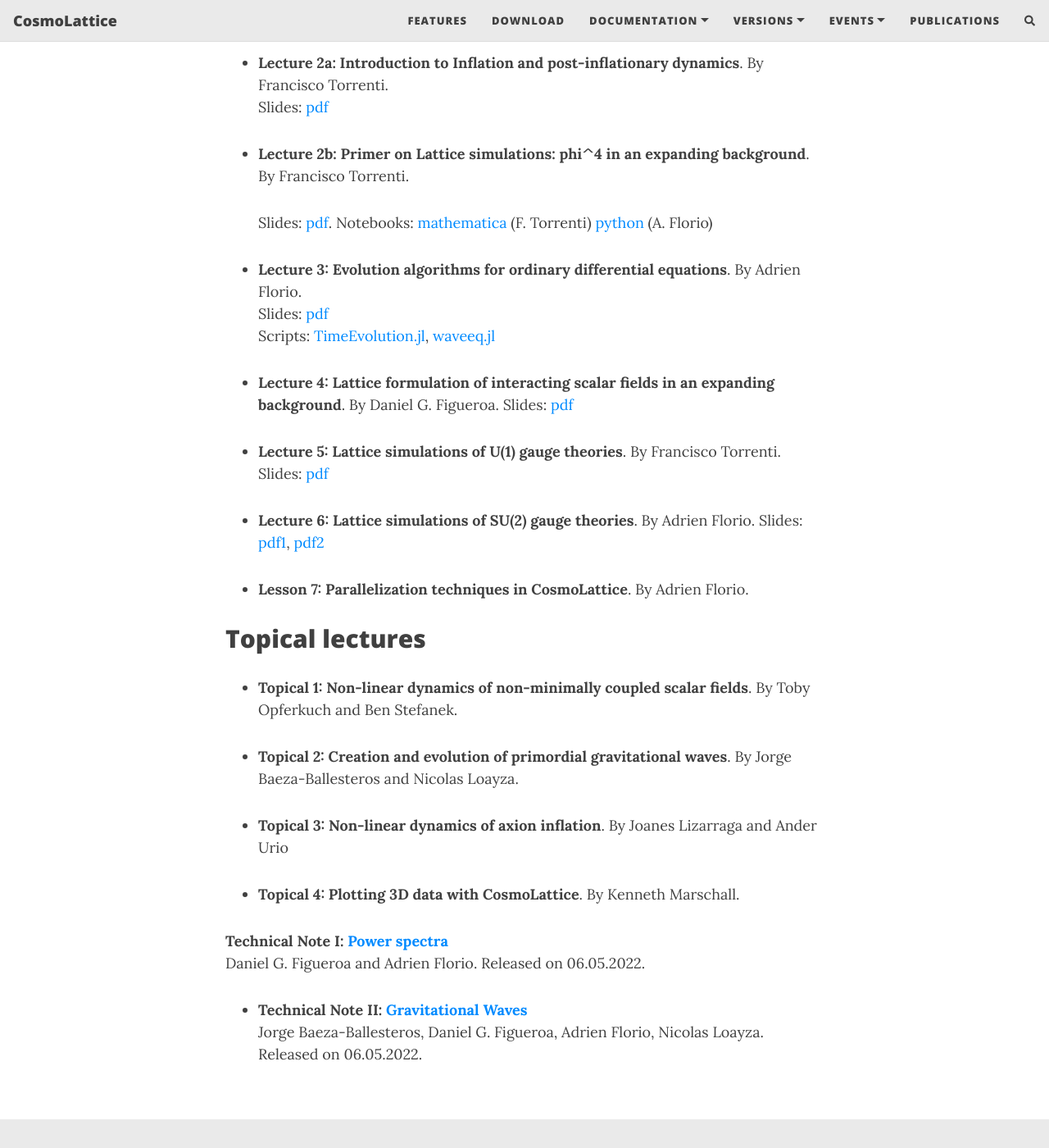
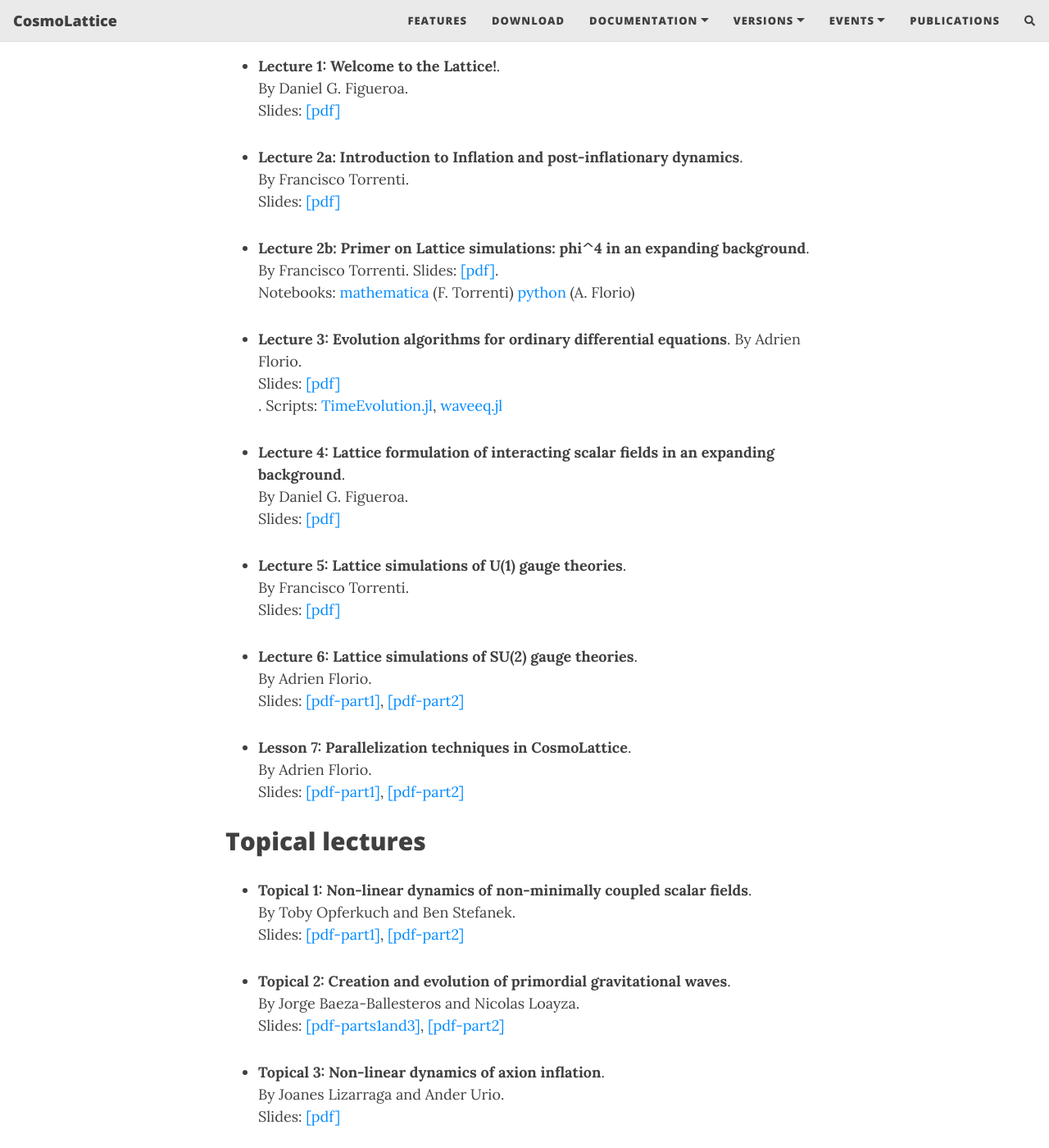
Before and after one commit to cosmolattice/cosmolatticeweb, a Jekyll site: the page built from school22material.md, in a window 1280 px wide and 1400 px high, scrolled down 471 px. Shown: the whole window at 82% size. Built offline with Jekyll 4.4.1, drawn with Linux system fonts in a browser that asks for light colours; nearby versions of some CDN libraries; comment, search, counter and statistics services are not loaded; some of the changed text lies outside the part shown.

Commit message:
Added school material

```diff
--- a/school22material.md
+++ b/school22material.md
@@ -1,6 +1,6 @@
 ---
 layout: page
-title: Technical notes
+title: CL School 22 - Material
 # subtitle:
 ---
 
@@ -8,45 +8,56 @@ Here we compile all the presentation slides, notes, and other materials prepared
 
 ## Main lectures
 
-- **Lecture 1: Welcome to the Lattice!**. By Daniel G. Figueroa.<br>
+- **Lecture 1: Welcome to the Lattice!**. <br>
+  By Daniel G. Figueroa.<br>
    Slides: [[pdf]]({{ site.url }}{{ site.baseurl }}/assets/CLschool-material/L1-TheLattice.pdf){:target="_blank"}
 
-- **Lecture 2a: Introduction to Inflation and post-inflationary dynamics**. By Francisco Torrenti.<br>
-   Slides: [pdf]({{ site.url }}{{ site.baseurl }}/assets/CLschool-material/L2-Inflation+non-linear.pdf){:target="_blank"}
+- **Lecture 2a: Introduction to Inflation and post-inflationary dynamics**.<br>
+   By Francisco Torrenti.<br>
+   Slides: [[pdf]]({{ site.url }}{{ site.baseurl }}/assets/CLschool-material/L2-Inflation+non-linear.pdf){:target="_blank"}
 
-- **Lecture 2b: Primer on Lattice simulations: phi^4 in an expanding background**. By Francisco Torrenti.
-
-   Slides: [pdf]({{ site.url }}{{ site.baseurl }}/assets/CLschool-material/L2b-PrimerOnLatticeSimulations.pdf){:target="_blank"}.
+- **Lecture 2b: Primer on Lattice simulations: phi^4 in an expanding background**. <br>
+   By Francisco Torrenti.
+   Slides: [[pdf]]({{ site.url }}{{ site.baseurl }}/assets/CLschool-material/L2b-PrimerOnLatticeSimulations.pdf){:target="_blank"}.<br>
    Notebooks: [mathematica]({{ site.url }}{{ site.baseurl }}/assets/CLschool-material/L2b-lphi4.nb){:target="_blank"} (F. Torrenti)
     	      [python]({{ site.url }}{{ site.baseurl }}/assets/CLschool-material/L2b-lphi4.ipynb){:target="_blank"} (A. Florio)
 
 - **Lecture 3: Evolution algorithms for ordinary differential equations**. By Adrien Florio.<br>
-  Slides: [pdf]({{ site.url }}{{ site.baseurl }}/assets/CLschool-material/L3-Algorithms.pdf){:target="_blank"}<br>
+  Slides: [[pdf]]({{ site.url }}{{ site.baseurl }}/assets/CLschool-material/L3-Algorithms.pdf){:target="_blank"}<br>.
   Scripts: [TimeEvolution.jl]({{ site.url }}{{ site.baseurl }}/assets/CLschool-material/L3-TimeEvolution.jl){:target="_blank"}, [waveeq.jl]({{ site.url }}{{ site.baseurl }}/assets/CLschool-material/L3-waveeq.jl){:target="_blank"}
 
-- **Lecture 4: Lattice formulation of interacting scalar fields in an expanding background**. By Daniel G. Figueroa.
-  Slides: [pdf]({{ site.url }}{{ site.baseurl }}/assets/CLschool-material/L4-ScalarFieldsWithExpansion.pdf){:target="_blank"}<br>
+- **Lecture 4: Lattice formulation of interacting scalar fields in an expanding background**.<br>
+	By Daniel G. Figueroa.<br>
+  Slides: [[pdf]]({{ site.url }}{{ site.baseurl }}/assets/CLschool-material/L4-ScalarFieldsWithExpansion.pdf){:target="_blank"}<br>
 
-- **Lecture 5: Lattice simulations of U(1) gauge theories**. By Francisco Torrenti.
-   Slides: [pdf]({{ site.url }}{{ site.baseurl }}/assets/CLschool-material/L5-U1GaugeFields.pdf){:target="_blank"}<br>
+- **Lecture 5: Lattice simulations of U(1) gauge theories**. <br>
+   By Francisco Torrenti.<br>
+   Slides: [[pdf]]({{ site.url }}{{ site.baseurl }}/assets/CLschool-material/L5-U1GaugeFields.pdf){:target="_blank"}<br>
 
-- **Lecture 6: Lattice simulations of SU(2) gauge theories**. By Adrien Florio.
-   Slides: [pdf1]({{ site.url }}{{ site.baseurl }}/assets/CLschool-material/L6-SU2GaugeFields(part1).pdf){:target="_blank"}, [pdf2]({{ site.url }}{{ site.baseurl }}/assets/CLschool-material/L6-SU2GaugeFields(part2).pdf){:target="_blank"}<br>
+- **Lecture 6: Lattice simulations of SU(2) gauge theories**.<br>
+By Adrien Florio.<br>
+   Slides: [[pdf-part1]]({{ site.url }}{{ site.baseurl }}/assets/CLschool-material/L6-SU2GaugeFields(part1).pdf){:target="_blank"}, [[pdf-part2]]({{ site.url }}{{ site.baseurl }}/assets/CLschool-material/L6-SU2GaugeFields(part2).pdf){:target="_blank"}<br>
 
-- **Lesson 7: Parallelization techniques in CosmoLattice**. By Adrien Florio.
+- **Lesson 7: Parallelization techniques in CosmoLattice**. <br>
+	By Adrien Florio.<br>
+	Slides: [[pdf-part1]]({{ site.url }}{{ site.baseurl }}/assets/CLschool-material/L7-Parallelization(part1).pdf){:target="_blank"}, [[pdf-part2]]({{ site.url }}{{ site.baseurl }}/assets/CLschool-material/L7-Parallelization(part1).pdf){:target="_blank"}<br>
+
 
 ## Topical lectures
 
-- **Topical 1: Non-linear dynamics of non-minimally coupled scalar fields**. By Toby Opferkuch and Ben Stefanek.
+- **Topical 1: Non-linear dynamics of non-minimally coupled scalar fields**. <br>
+	By Toby Opferkuch and Ben Stefanek.<br>
+	Slides: [[pdf-part1]]({{ site.url }}{{ site.baseurl }}/assets/CLschool-material/T1-NonMinimalCoupling(part1).pdf){:target="_blank"}, [[pdf-part2]]({{ site.url }}{{ site.baseurl }}/assets/CLschool-material/T1-NonMinimalCoupling(part2).pdf){:target="_blank"}<br>
 
-- **Topical 2: Creation and evolution of primordial gravitational waves**. By Jorge Baeza-Ballesteros and Nicolas Loayza.
+- **Topical 2: Creation and evolution of primordial gravitational waves**.<br>
+	By Jorge Baeza-Ballesteros and Nicolas Loayza.<br>
+	Slides: [[pdf-parts1and3]]({{ site.url }}{{ site.baseurl }}/assets/CLschool-material/T2-GWs(parts1-3).pdf){:target="_blank"}, [[pdf-part2]]({{ site.url }}{{ site.baseurl }}/assets/CLschool-material/T2-GWs(parts2).pdf){:target="_blank"}<br>
 
-- **Topical 3: Non-linear dynamics of axion inflation**. By Joanes Lizarraga and Ander Urio
+- **Topical 3: Non-linear dynamics of axion inflation**. <br>
+	By Joanes Lizarraga and Ander Urio. <br>
+	Slides: [[pdf]]({{ site.url }}{{ site.baseurl }}/assets/CLschool-material/T3-AxionInflation.pdf){:target="_blank"}
 
-- **Topical 4: Plotting 3D data with CosmoLattice**. By Kenneth Marschall.
-
-**Technical Note I: [Power spectra]({{ site.url }}{{ site.baseurl }}/assets/technical_notes/CosmoLattice_TechnicalNote_PowerSpectrum.pdf){:target="_blank"}**<br>
-  Daniel G. Figueroa and Adrien Florio. Released on 06.05.2022.
-
-- **Technical Note II: [Gravitational Waves]({{ site.url }}{{ site.baseurl }}/assets/technical_notes/CosmoLattice_TechnicalNote_GWs.pdf){:target="_blank"}**<br>
-  Jorge Baeza-Ballesteros, Daniel G. Figueroa, Adrien Florio, Nicolas Loayza. Released on 06.05.2022.
+- **Topical 4: Plotting 3D data with CosmoLattice**. <br>
+	By Kenneth Marschall. <br>
+	Slides: [[pdf]]({{ site.url }}{{ site.baseurl }}/assets/CLschool-material/T4-Plot3Ddata.pdf){:target="_blank"}<br>
+	Notebook: [[mathematica]]({{ site.url }}{{ site.baseurl }}/assets/CLschool-material/T4-SnapshotPrinter.nb){:target="_blank"}
```
